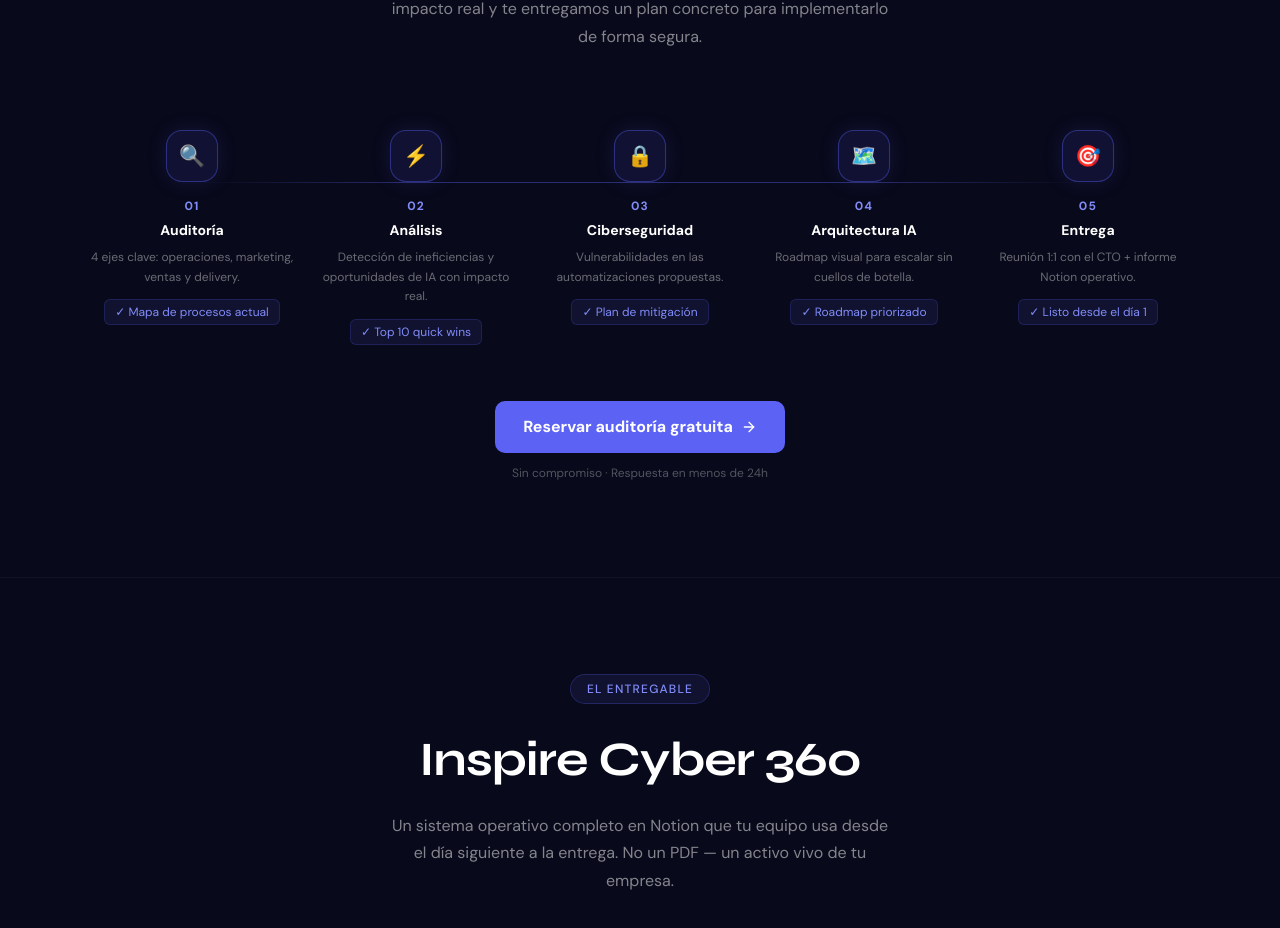
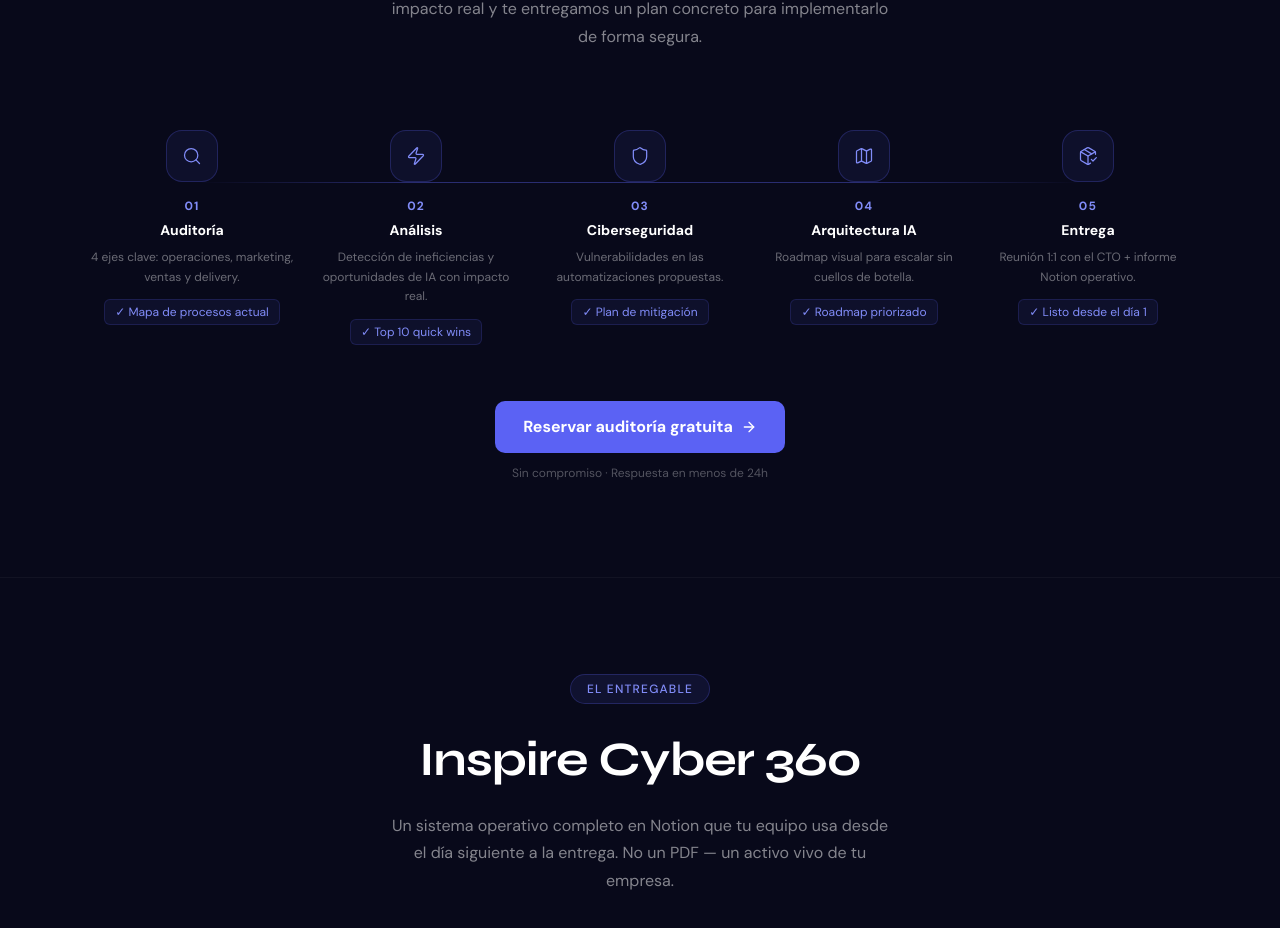
Before and after one commit to inspireai360/InspireAI, a Next.js app: page / in a window 1280 px wide. Shown: the part 3091-4019 px from the top of the page. Built offline with nearby package versions, Linux system fonts and the light colour scheme.

Commit message:
fix: reemplazar emojis por iconos SVG Lucide en pasos del proceso

```diff
--- a/app/page.tsx
+++ b/app/page.tsx
@@ -17,6 +17,11 @@
   Check,
   Menu,
   X,
+  Search,
+  Zap,
+  Shield,
+  Map,
+  PackageCheck,
 } from "lucide-react";
 import { clsx, type ClassValue } from "clsx";
 import { twMerge } from "tailwind-merge";
@@ -735,25 +740,24 @@
             <div className="hidden md:block absolute top-[52px] left-[10%] right-[10%] h-px" style={{ background: "linear-gradient(90deg, transparent, rgba(91,98,244,0.4), rgba(91,98,244,0.4), rgba(91,98,244,0.4), transparent)" }} />
 
             {[
-              { n: "01", title: "Auditoría", desc: "4 ejes clave: operaciones, marketing, ventas y delivery.", icon: "🔍", get: "Mapa de procesos actual" },
-              { n: "02", title: "Análisis", desc: "Detección de ineficiencias y oportunidades de IA con impacto real.", icon: "⚡", get: "Top 10 quick wins" },
-              { n: "03", title: "Ciberseguridad", desc: "Vulnerabilidades en las automatizaciones propuestas.", icon: "🔒", get: "Plan de mitigación" },
-              { n: "04", title: "Arquitectura IA", desc: "Roadmap visual para escalar sin cuellos de botella.", icon: "🗺️", get: "Roadmap priorizado" },
-              { n: "05", title: "Entrega", desc: "Reunión 1:1 con el CTO + informe Notion operativo.", icon: "🎯", get: "Listo desde el día 1" },
+              { n: "01", title: "Auditoría", desc: "4 ejes clave: operaciones, marketing, ventas y delivery.", Icon: Search, get: "Mapa de procesos actual" },
+              { n: "02", title: "Análisis", desc: "Detección de ineficiencias y oportunidades de IA con impacto real.", Icon: Zap, get: "Top 10 quick wins" },
+              { n: "03", title: "Ciberseguridad", desc: "Vulnerabilidades en las automatizaciones propuestas.", Icon: Shield, get: "Plan de mitigación" },
+              { n: "04", title: "Arquitectura IA", desc: "Roadmap visual para escalar sin cuellos de botella.", Icon: Map, get: "Roadmap priorizado" },
+              { n: "05", title: "Entrega", desc: "Reunión 1:1 con el CTO + informe Notion operativo.", Icon: PackageCheck, get: "Listo desde el día 1" },
             ].map((step, i) => (
               <motion.div key={i} variants={fadeInUp} className="flex flex-col items-center text-center relative">
-                {/* Conector móvil */}
                 {i < 4 && (
                   <div className="md:hidden absolute top-[52px] left-1/2 translate-x-[20px] h-6 w-px" style={{ background: "rgba(91,98,244,0.3)" }} />
                 )}
-                {/* Número + icono */}
-                <div className="w-[52px] h-[52px] rounded-2xl grid place-items-center mb-4 relative z-10" style={{ background: "#111133", border: "1.5px solid rgba(91,98,244,0.4)", boxShadow: "0 0 20px rgba(91,98,244,0.15)" }}>
-                  <span style={{ fontSize: "1.3rem" }}>{step.icon}</span>
+                <div className="w-[52px] h-[52px] rounded-2xl grid place-items-center mb-4 relative z-10"
+                  style={{ background: "rgba(91,98,244,0.08)", border: "1px solid rgba(91,98,244,0.25)" }}>
+                  <step.Icon size={20} color="#818CF8" strokeWidth={1.5} />
                 </div>
                 <div className="text-xs font-bold mb-1.5" style={{ color: "#818CF8", letterSpacing: "0.1em" }}>{step.n}</div>
                 <div className="font-semibold text-white mb-2 text-sm">{step.title}</div>
                 <p className="text-xs mb-3" style={{ color: "rgba(255,255,255,0.4)", lineHeight: 1.65 }}>{step.desc}</p>
-                <span className="inline-block px-2.5 py-1 rounded-md text-xs" style={{ background: "rgba(91,98,244,0.1)", color: "#818CF8", border: "1px solid rgba(91,98,244,0.2)" }}>
+                <span className="inline-block px-2.5 py-1 rounded-md text-xs" style={{ background: "rgba(91,98,244,0.08)", color: "#818CF8", border: "1px solid rgba(91,98,244,0.18)" }}>
                   ✓ {step.get}
                 </span>
               </motion.div>
```
